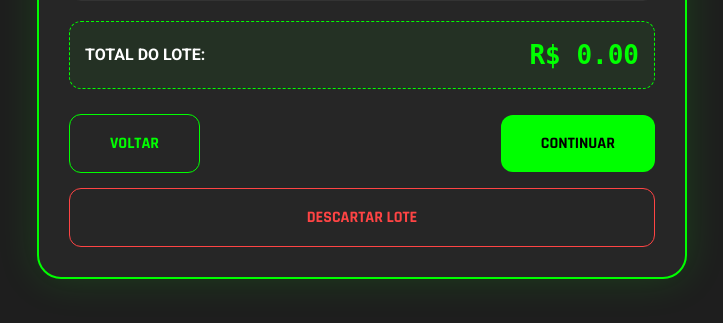
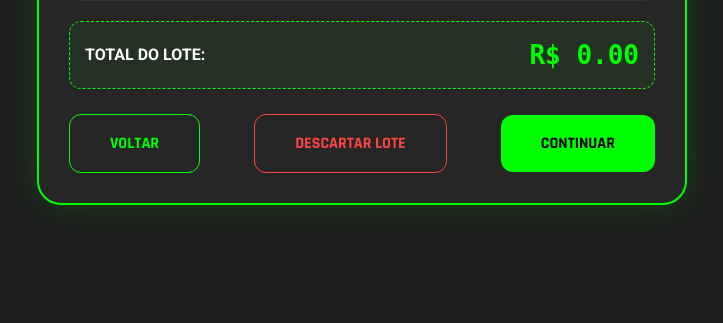
Before and after one commit to avernax-droid/MyGames, a Flask app: template templates/resumo_lote.html in a window 1280 px wide. Shown: the part 366-689 px from the top of the page, without its empty margins (278-1001 px from the left). Run offline with Flask 3, Linux system fonts and the light colour scheme; the template is opened without the code that fills it, so the values that code supplies are empty.

Commit message:
refactor: reverte modal local no resumo do lote e prepara terreno para modal global

```diff
--- a/templates/resumo_lote.html
+++ b/templates/resumo_lote.html
@@ -12,6 +12,7 @@
 
   HISTÓRICO DE ALTERAÇÕES:
   - 28/05/2026: Inclusão do cabeçalho padrão de documentação.
+  - 29/05/2026: Alinhamento horizontal dos três botões de ação final.
   ==============================================================================
 #}
 {% extends 'base.html' %}
@@ -73,14 +74,15 @@
         </div>
 
         <div class="acoes-finais">
-            <div class="botoes-nav">
+            <div class="botoes-nav" style="gap: 15px;">
                 <a href="{{ url_for('produto') }}" class="btn-secondary">VOLTAR</a>
+
+                <button onclick="confirmarDescarte()" class="btn-secondary btn-descartar">
+                    DESCARTAR LOTE
+                </button>
+
                 <a href="{{ url_for('identificacao') }}" class="btn-primary">CONTINUAR</a>
             </div>
-
-            <button onclick="confirmarDescarte()" class="btn-secondary btn-descartar">
-                DESCARTAR LOTE
-            </button>
         </div>
     </div>
 </div>
@@ -102,9 +104,10 @@
     .total-lote-box { display: flex; justify-content: space-between; align-items: center; padding: 18px 15px; background: rgba(0, 255, 0, 0.05); border-radius: 12px; border: 1px dashed var(--cor-destaque); margin-bottom: 25px; font-weight: bold; color: var(--texto-br); }
     .total-lote-box strong { color: var(--cor-destaque); font-size: 26px; font-family: monospace; }
 
+    /* REMOVIDO width: 100% DA CLASSE btn-descartar E ADICIONADO flex-direction: row NA acoes-finais */
     .acoes-finais { display: flex; flex-direction: column; gap: 15px; }
     .botoes-nav { display: flex; justify-content: space-between; align-items: center; }
-    .btn-descartar { width: 100%; border-color: #ff4444 !important; color: #ff4444 !important; }
+    .btn-descartar { border-color: #ff4444 !important; color: #ff4444 !important; }
 </style>
 {% endblock %}
 
```
